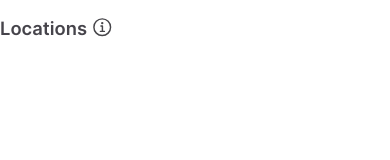
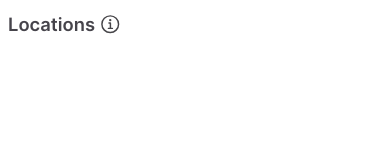
Before and after one commit to Sanjin-Pajic/forms-playground-vite, a React (Vite) app: page / in a window 390 px wide. Shown: the top 160 px of the page. Built offline with nearby package versions, Linux system fonts and the light colour scheme.

Commit message:
refactor(globalstyles): adjust global styles
- Adjusted global wrapper logic & global styles (for mobile-first approach)

```diff
--- a/src/globalStyles.ts
+++ b/src/globalStyles.ts
@@ -1,4 +1,5 @@
 import { createGlobalStyle } from 'styled-components'
+import deviceQuery from './utils/deviceQuery'
 
 // small hack to make Prettier work here.
 const styled = { createGlobalStyle }
@@ -24,9 +25,13 @@ const GlobalStyles = styled.createGlobalStyle`
     }
 
     #app {
-        max-width: 600px;
-        margin: 0 auto;
+        padding: 0.8rem 0.5rem;
         font-family: 'Inter';
+
+        ${deviceQuery.mobileL} {
+            max-width: 600px;
+            margin: 0 auto;
+        }
     }
 `
 
--- a/src/pages/home/Home.styles.ts
+++ b/src/pages/home/Home.styles.ts
@@ -3,9 +3,8 @@ import styled from 'styled-components'
 export const HomeWrapper = styled.div`
     display: flex;
     justify-content: space-between;
-    padding: 1rem 0;
 `
-export const HeaderWrapper = styled.div`
+export const LocationsHeaderWrapper = styled.div`
     display: flex;
     align-items: center;
     justify-content: flex-start;
--- a/src/pages/home/Home.tsx
+++ b/src/pages/home/Home.tsx
@@ -1,4 +1,4 @@
-import { HeaderText, HeaderWrapper, HomeWrapper, IconInfoWrapper } from './Home.styles'
+import { HeaderText, HomeWrapper, IconInfoWrapper, LocationsHeaderWrapper } from './Home.styles'
 import IconInfo from '../../assets/icons/info.svg?react'
 
 /**
@@ -18,12 +18,12 @@ import IconInfo from '../../assets/icons/info.svg?react'
 function Home(): JSX.Element {
     return (
         <HomeWrapper>
-            <HeaderWrapper>
+            <LocationsHeaderWrapper>
                 <HeaderText>Locations</HeaderText>
                 <IconInfoWrapper>
                     <IconInfo fill="#464549" stroke="#464549" />
                 </IconInfoWrapper>
-            </HeaderWrapper>
+            </LocationsHeaderWrapper>
         </HomeWrapper>
     )
 }
```
